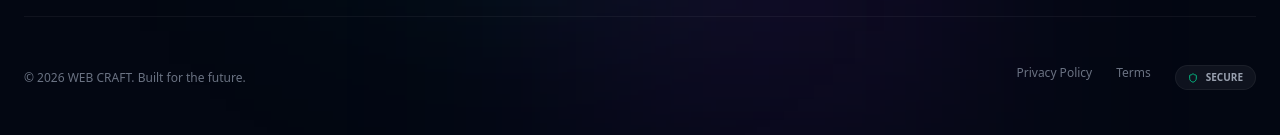
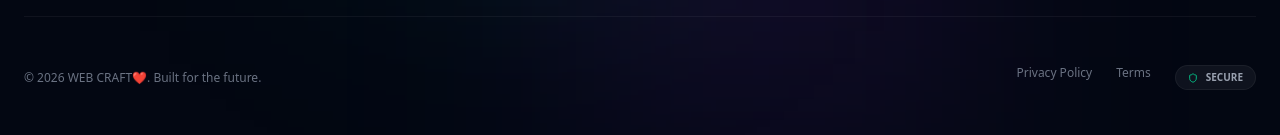
Before and after one commit to Mayur111-code/Web-Craft, a React (Vite) app in the folder frontend/: page / in a window 1280 px wide. Shown: the part 4041-4176 px from the top of the page. Built offline with nearby package versions, Linux system fonts and the light colour scheme.

Commit message:
==== remove extra text

```diff
--- a/frontend/src/components/layout/Footer.jsx
+++ b/frontend/src/components/layout/Footer.jsx
@@ -129,7 +129,7 @@ const Footer = () => {
         {/* Bottom Bar */}
         <div className="flex flex-col md:flex-row justify-between items-center gap-6">
           <p className="text-gray-500 text-xs font-medium">
-            © {currentYear} WEB CRAFT. Built for the future.
+            © {currentYear} WEB CRAFT❤️. Built for the future.
           </p>
           <div className="flex gap-6">
             <Link to="/privacy" className="text-gray-500 hover:text-white text-xs transition-colors">Privacy Policy</Link>
```
